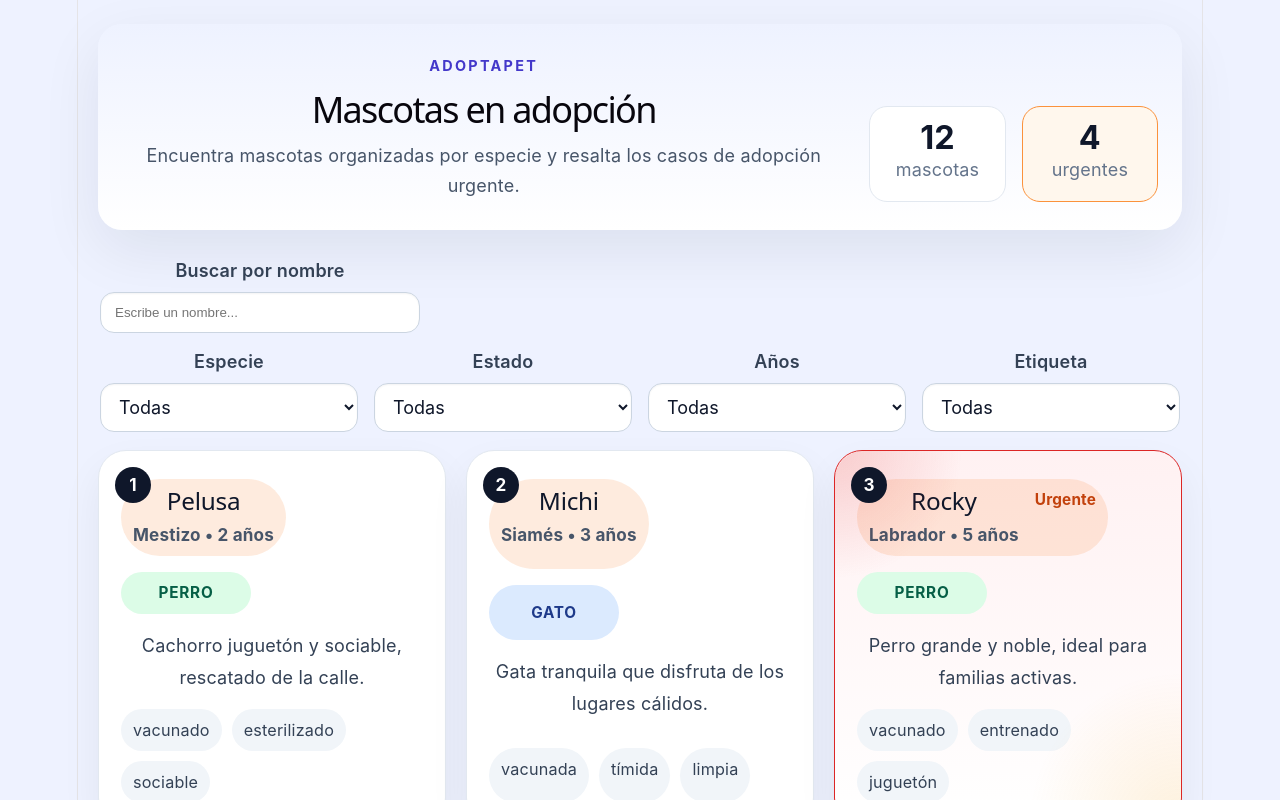
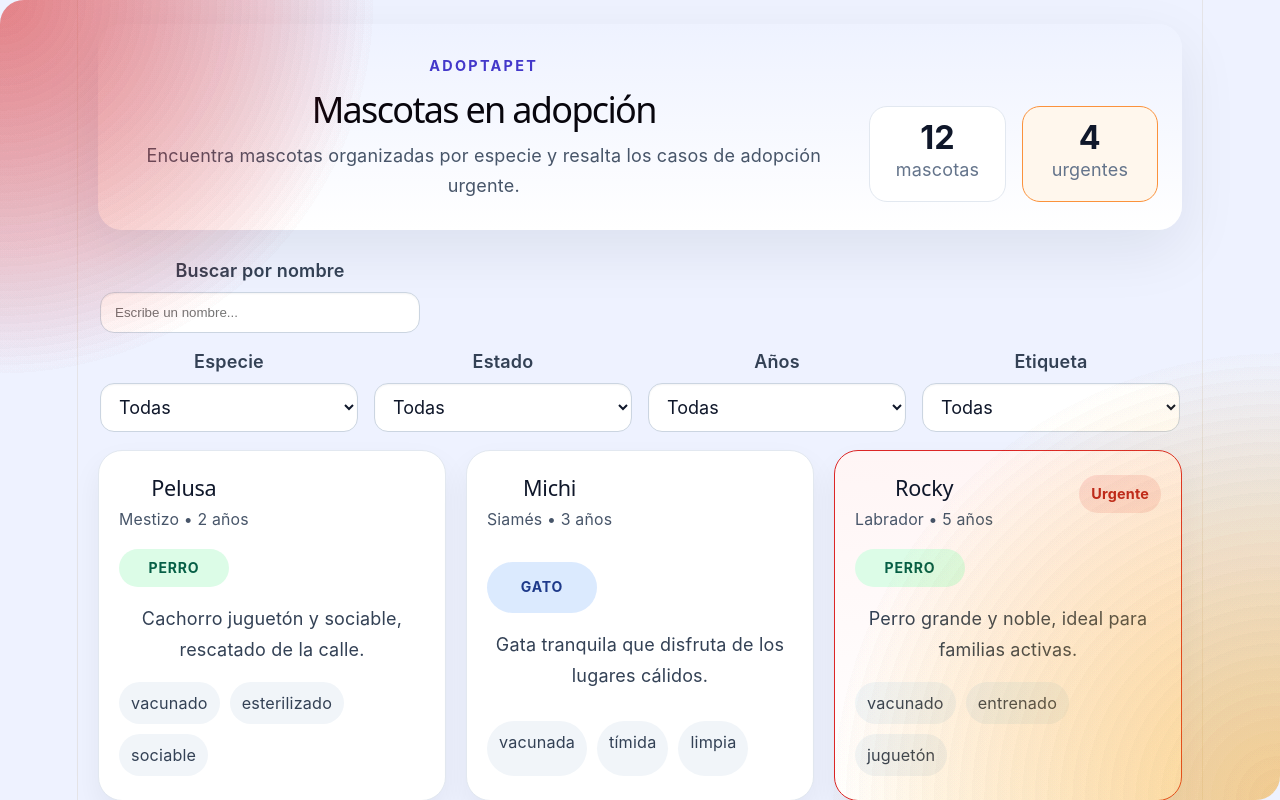
Before and after one commit to Robinson-SA/Adp_Animales, a React (Vite) app: page / in a window 1280 px wide. Shown: the top 800 px of the page. Built offline with nearby package versions, Linux system fonts and the light colour scheme.

Commit message:
ajuste de card y quitar numeros

```diff
--- a/src/App.css
+++ b/src/App.css
@@ -163,22 +163,20 @@ select {
 }
 
 .mascota-card {
-  position: relative;
   display: grid;
   gap: 16px;
-  padding: 28px 22px 22px;
-  border-radius: 28px;
+  padding: 24px 20px;
+  border-radius: 24px;
   background: #ffffff;
   border: 1px solid #e2e8f0;
-  box-shadow: 0 18px 40px rgba(15, 23, 42, 0.06);
-  overflow: hidden;
+  box-shadow: 0 14px 30px rgba(15, 23, 42, 0.06);
 }
 
 .mascota-card::before {
   content: '';
   position: absolute;
   inset: 0;
-  border-radius: 28px;
+  border-radius: 24px;
   pointer-events: none;
   opacity: 0;
   transition: opacity 0.3s ease;
@@ -186,7 +184,7 @@ select {
 
 .mascota-card.urgente {
   border-color: #dc2626;
-  background: linear-gradient(180deg, #fff1f2 0%, #ffffff 100%);
+  background: linear-gradient(180deg, #fff5f5 0%, #ffffff 100%);
 }
 
 .mascota-card.urgente::before {
@@ -195,60 +193,42 @@ select {
     radial-gradient(circle at bottom right, rgba(245, 158, 11, 0.14), transparent 30%);
 }
 
-.card-position {
-  position: absolute;
-  top: 16px;
-  left: 16px;
+.adopcion-badge {
   display: inline-flex;
   align-items: center;
   justify-content: center;
-  width: 36px;
-  height: 36px;
-  border-radius: 50%;
-  background: #0f172a;
-  color: #ffffff;
+  padding: 6px 12px;
+  border-radius: 999px;
+  background: rgba(220, 38, 38, 0.12);
+  color: #b91c1c;
   font-weight: 700;
-  font-size: 0.95rem;
-  z-index: 1;
-}
-
-.mascota-card-header {
-  display: inline-flex;
-  align-items: center;
-  justify-content: center;
-  padding: 8px 12px;
-  border-radius: 999px;
-  background: rgba(249, 115, 22, 0.14);
-  color: #c2410c;
-  font-weight: 700;
-  font-size: 0.85rem;
-  width: fit-content;
+  font-size: 0.8rem;
 }
 
 .mascota-card-header {
   display: flex;
   justify-content: space-between;
-  gap: 16px;
-  align-items: start;
+  gap: 12px;
+  align-items: flex-start;
 }
 
 .mascota-card-header h2 {
   margin: 0;
-  font-size: 1.35rem;
+  font-size: 1.2rem;
   color: #0f172a;
 }
 
 .subtext {
   margin: 6px 0 0;
   color: #475569;
-  font-size: 0.95rem;
+  font-size: 0.88rem;
 }
 
 .species-tag-wrapper {
   display: inline-flex;
   justify-content: center;
-  width: 130px;
-  min-height: 40px;
+  width: 110px;
+  min-height: 32px;
 }
 
 .species-tag {
@@ -256,12 +236,12 @@ select {
   align-items: center;
   justify-content: center;
   width: 100%;
-  padding: 8px 0;
+  padding: 6px 0;
   border-radius: 999px;
-  font-size: 0.85rem;
+  font-size: 0.78rem;
   font-weight: 700;
   text-transform: uppercase;
-  letter-spacing: 0.05em;
+  letter-spacing: 0.06em;
 }
 
 .species-perro {
--- a/src/App.tsx
+++ b/src/App.tsx
@@ -141,12 +141,8 @@ function App() {
           </div>
         ) : (
           <div className="lista-mascotas">
-            {mascotasFiltradas.map((mascota, index) => (
-              <Mascotacard
-                key={mascota.id}
-                mascota={mascota}
-                position={index + 1}
-              />
+            {mascotasFiltradas.map((mascota) => (
+              <Mascotacard key={mascota.id} mascota={mascota} />
             ))}
           </div>
         )}
--- a/src/componentes/Mascotacard.jsx
+++ b/src/componentes/Mascotacard.jsx
@@ -1,7 +1,7 @@
 import React from 'react'
 import PropTypes from 'prop-types'
 
-function Mascotacard({ mascota, position }) {
+function Mascotacard({ mascota }) {
   const especieClase = mascota.especie.toLowerCase() === 'perro'
     ? 'species-perro'
     : mascota.especie.toLowerCase() === 'gato'
@@ -10,9 +10,6 @@ function Mascotacard({ mascota, position }) {
 
   return (
     <article className={`mascota-card ${mascota.adopcionUrgente ? 'urgente' : ''}`}>
-      <div className="card-position">
-        <span>{position}</span>
-      </div>
       <div className="mascota-card-header">
         <div>
           <h2>{mascota.nombre}</h2>
@@ -47,7 +44,6 @@ Mascotacard.propTypes = {
     caracteristicas: PropTypes.arrayOf(PropTypes.string).isRequired,
     adopcionUrgente: PropTypes.bool.isRequired,
   }).isRequired,
-  position: PropTypes.number.isRequired,
 }
 
 export default Mascotacard
```
Also changed, not shown: ia.txt, 1 other file (tests, documents, lock files or other folders).
